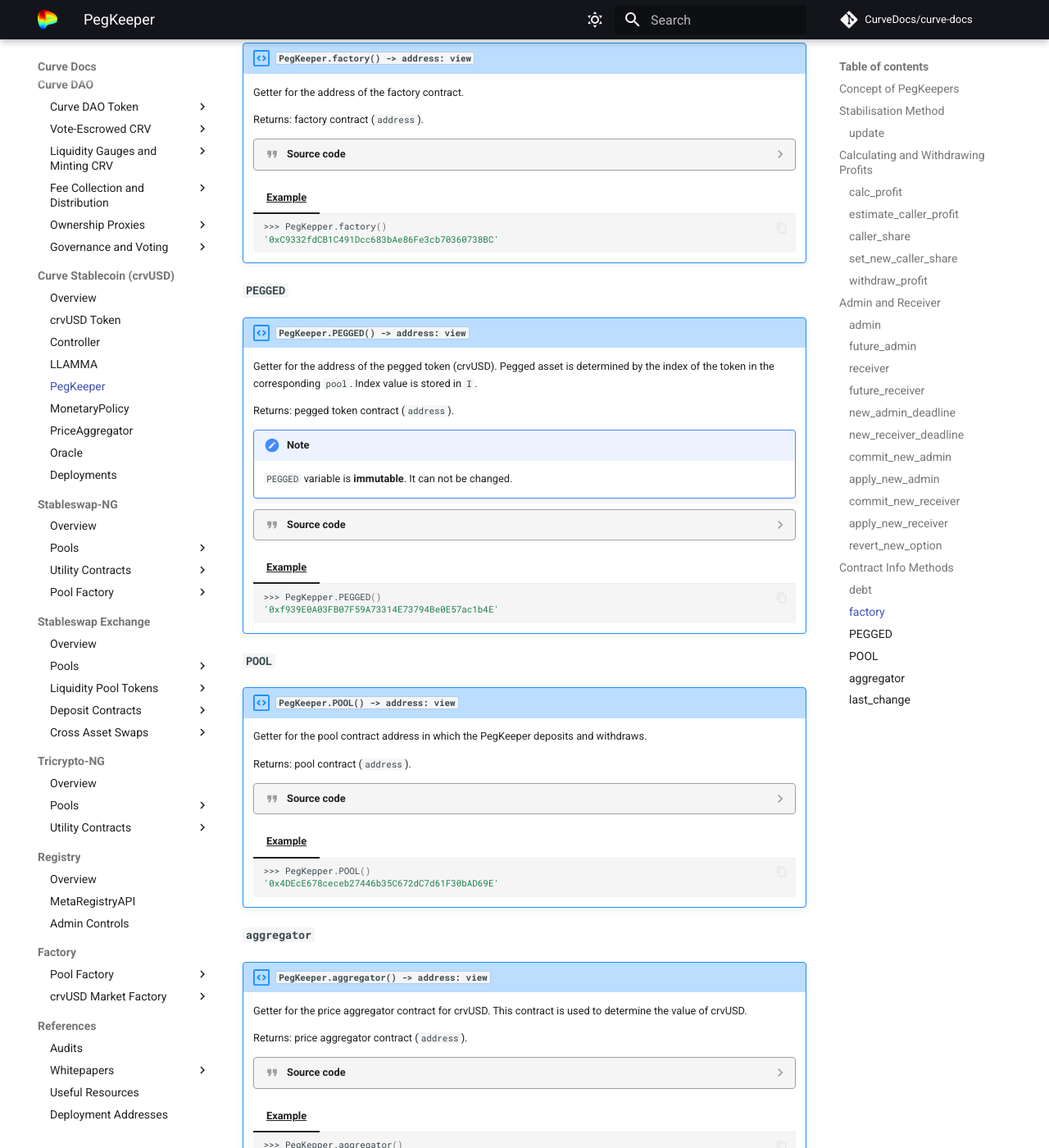
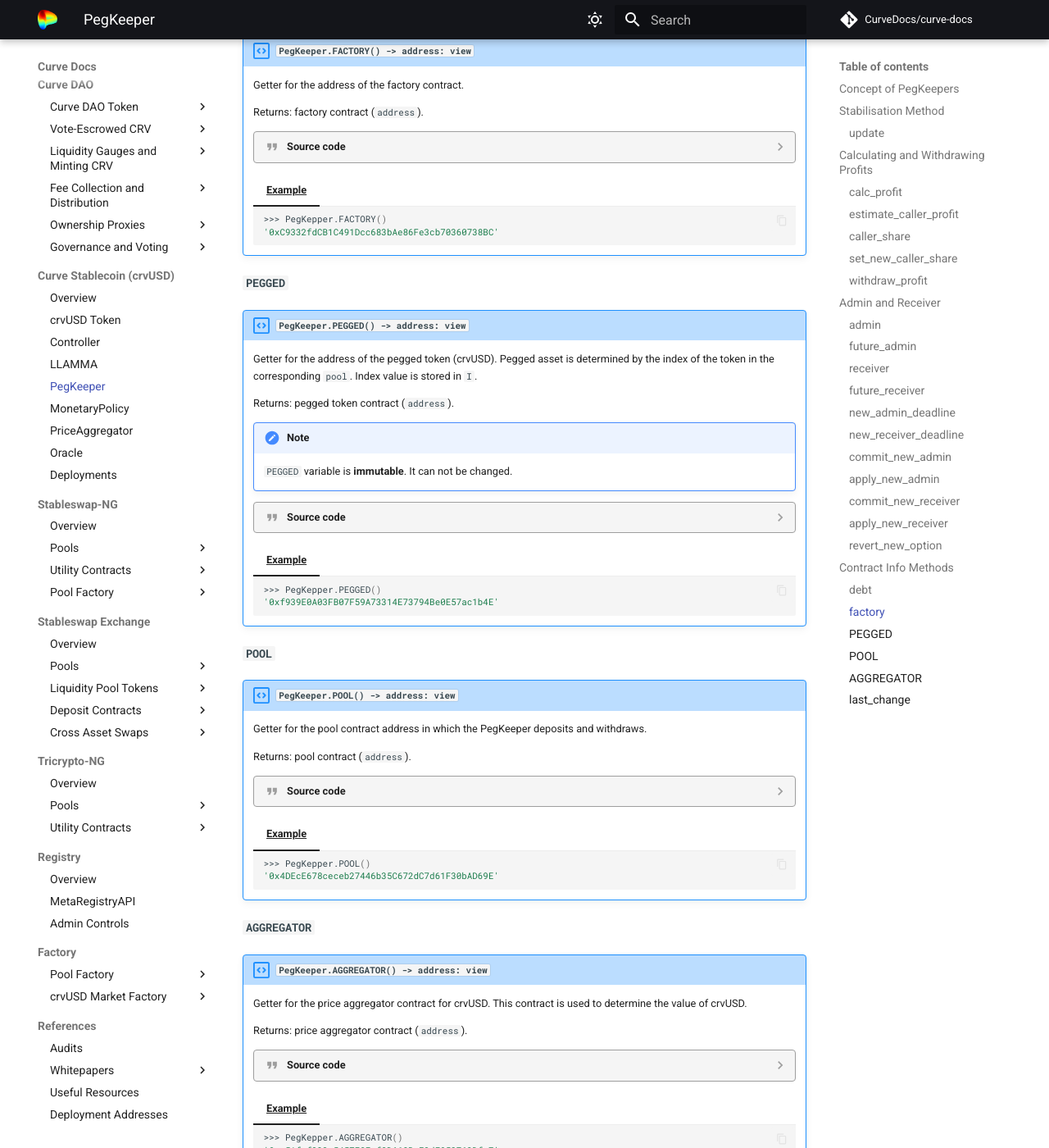
Before and after one commit to CurveDocs/curve-docs, an MkDocs documentation site: the page built from docs/crvUSD/pegkeeper.md, in a window 1280 px wide and 1400 px high, scrolled down 9002 px. Shown: the whole window at 82% size. Built offline with MkDocs 1.6.1 and Material for MkDocs 9.7.7, drawn with Linux system fonts in a browser that asks for light colours; comment, search, counter and statistics services are not loaded.

````diff
--- a/docs/crvUSD/pegkeeper.md
+++ b/docs/crvUSD/pegkeeper.md
@@ -14,13 +14,12 @@ The underlying actions of the PegKeepers can be divided into two actions, which
 !!!deploy "Contract Source & Deployment"
     Source code for this contract is available on [Github](https://github.com/curvefi/curve-stablecoin/blob/master/contracts/stabilizer/PegKeeper.vy).
 
-
-| Deployed PegKeepers | Address  |
-| -------|-------|
-|`PegKepper for crvUSD/USDC`|[0xaA346781dDD7009caa644A4980f044C50cD2ae22](https://etherscan.io/address/0xaA346781dDD7009caa644A4980f044C50cD2ae22#code)|
-|`PegKepper for crvUSD/USDT`|[0xE7cd2b4EB1d98CD6a4A48B6071D46401Ac7DC5C8](https://etherscan.io/address/0xE7cd2b4EB1d98CD6a4A48B6071D46401Ac7DC5C8#code)|
-|`PegKepper for crvUSD/USDP`|[0x6B765d07cf966c745B340AdCa67749fE75B5c345](https://etherscan.io/address/0x6B765d07cf966c745B340AdCa67749fE75B5c345#code)|
-|`PegKepper for crvUSD/TUSD`|[0x1ef89Ed0eDd93D1EC09E4c07373f69C49f4dcCae](https://etherscan.io/address/0x1ef89Ed0eDd93D1EC09E4c07373f69C49f4dcCae#code)|
+    | Deployed PegKeepers | Address  |
+    | -------|-------|
+    |`PegKepper for crvUSD/USDC`|[0xaA346781dDD7009caa644A4980f044C50cD2ae22](https://etherscan.io/address/0xaA346781dDD7009caa644A4980f044C50cD2ae22#code)|
+    |`PegKepper for crvUSD/USDT`|[0xE7cd2b4EB1d98CD6a4A48B6071D46401Ac7DC5C8](https://etherscan.io/address/0xE7cd2b4EB1d98CD6a4A48B6071D46401Ac7DC5C8#code)|
+    |`PegKepper for crvUSD/USDP`|[0x6B765d07cf966c745B340AdCa67749fE75B5c345](https://etherscan.io/address/0x6B765d07cf966c745B340AdCa67749fE75B5c345#code)|
+    |`PegKepper for crvUSD/TUSD`|[0x1ef89Ed0eDd93D1EC09E4c07373f69C49f4dcCae](https://etherscan.io/address/0x1ef89Ed0eDd93D1EC09E4c07373f69C49f4dcCae#code)|
 
 
 ## **Stabilisation Method**
@@ -832,7 +831,7 @@ PegKeepers have a `admin` and `receiver` address. Committing a new `admin` or `r
 
 
 ### `factory`
-!!! description "`PegKeeper.factory() -> address: view`"
+!!! description "`PegKeeper.FACTORY() -> address: view`"
 
     Getter for the address of the factory contract.
 
@@ -865,7 +864,7 @@ PegKeepers have a `admin` and `receiver` address. Committing a new `admin` or `r
     === "Example"
 
         ```shell
-        >>> PegKepper.factory()
+        >>> PegKepper.FACTORY()
         '0xC9332fdCB1C491Dcc683bAe86Fe3cb70360738BC'
         ```
 
@@ -951,8 +950,8 @@ PegKeepers have a `admin` and `receiver` address. Committing a new `admin` or `r
         ```
 
 
-### `aggregator`
-!!! description "`PegKeeper.aggregator() -> address: view`"
+### `AGGREGATOR`
+!!! description "`PegKeeper.AGGREGATOR() -> address: view`"
 
     Getter for the price aggregator contract for crvUSD. This contract is used to determine the value of crvUSD.
 
@@ -985,7 +984,7 @@ PegKeepers have a `admin` and `receiver` address. Committing a new `admin` or `r
     === "Example"
 
         ```shell
-        >>> PegKepper.aggregator()
+        >>> PegKepper.AGGREGATOR()
         '0xe5Afcf332a5457E8FafCD668BcE3dF953762Dfe7'
         ```
 
````
